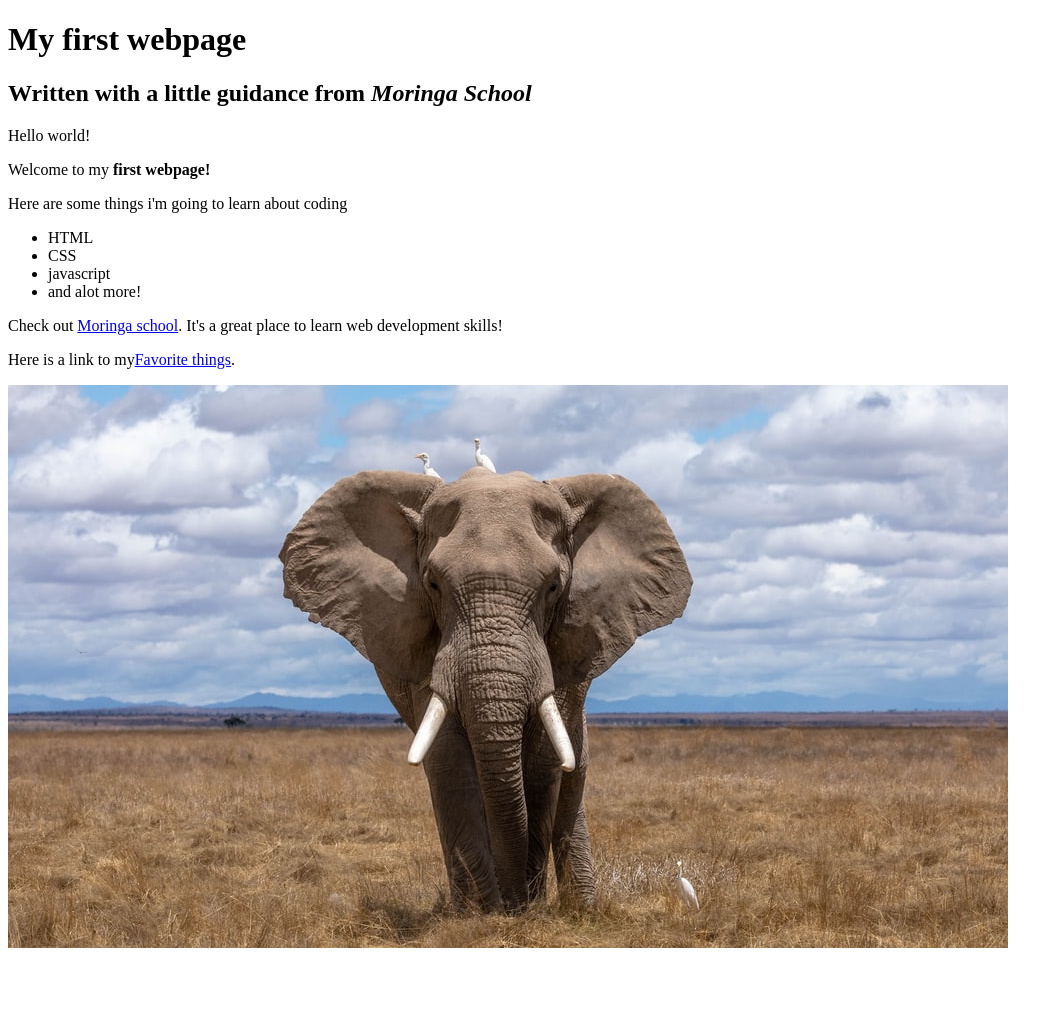
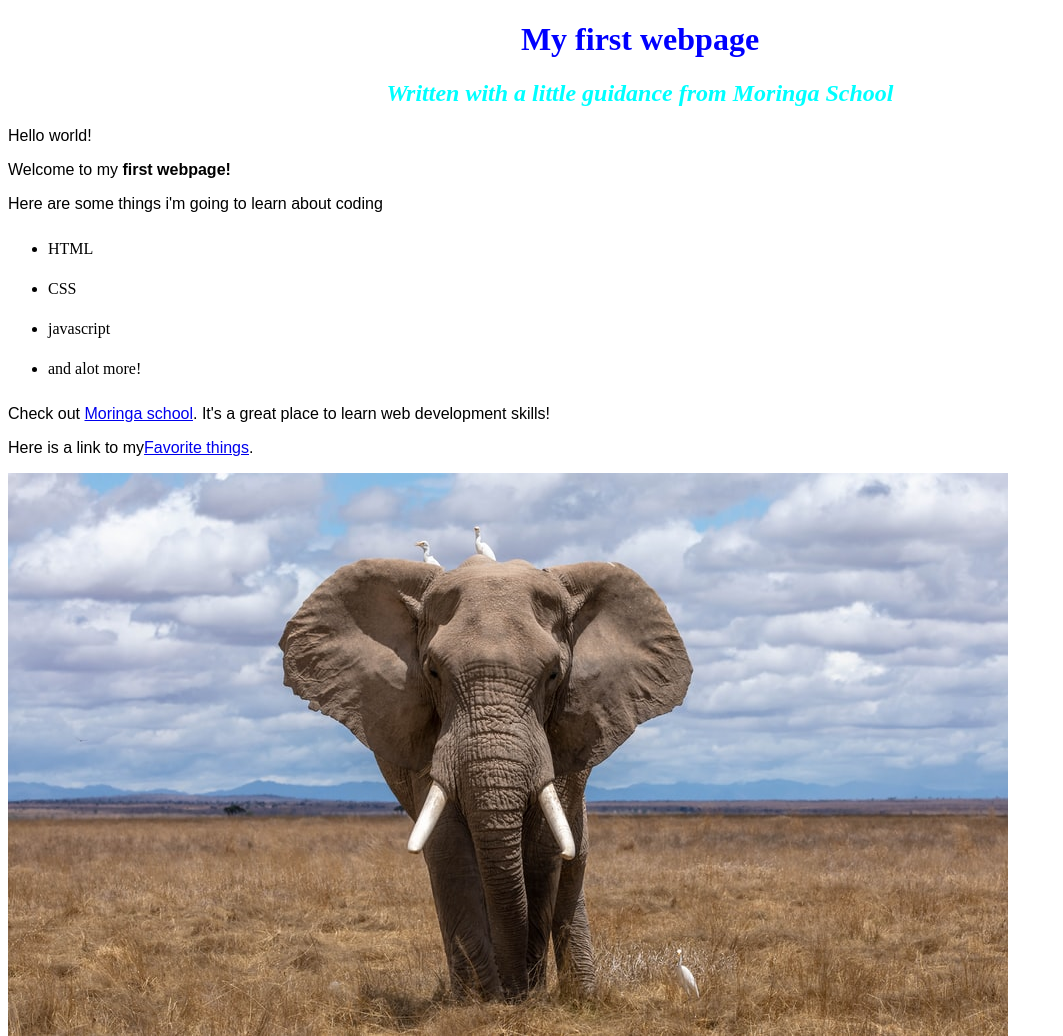
Before and after one commit to linetlucy-genchabe/my-first-webpage, a plain HTML site: page my-first-webpage.html in a window 1280 px wide. Shown: the whole page, without its empty margins (0-1063 px from the left). Before the commit the page ends 960 px from the top, so only its background shows below. Drawn offline with Linux system fonts and the light colour scheme.

Commit message:
add styles

```diff
--- /dev/null
+++ b/css/styles.css
@@ -0,0 +1,15 @@
+h1 {
+  color: blue;
+  text-align: center;
+}
+h2 {
+   color: aqua;
+   font-style: italic;
+   text-align: center;
+}
+p {
+    font-family: sans-serif;
+}
+ul {
+    line-height: 40px;
+}
--- a/my-first-webpage.html
+++ b/my-first-webpage.html
@@ -2,6 +2,7 @@
 <html>
     <head>
         <title>My first webpage</title>
+        <link href="css/styles.css" rel="stylesheet" type="text/css">
     </head>
     <body>
         <h1>My first webpage</h1>
@@ -16,7 +17,7 @@
             <li>and alot more!</li>
         </ul>
         <p>Check out <a href="http://moringaschool.com/">Moringa school</a>. It's a great place to learn web development skills!</p>
-        <p>Here is a link to my<a href="farorite-things.html">Favorite things</a>.</p>
+        <p>Here is a link to my<a href="favorite-things.html">Favorite things</a>.</p>
         <img src="images/elephant.jpeg" alt="a photo of an elephant">
     </body>
 </html>
```
